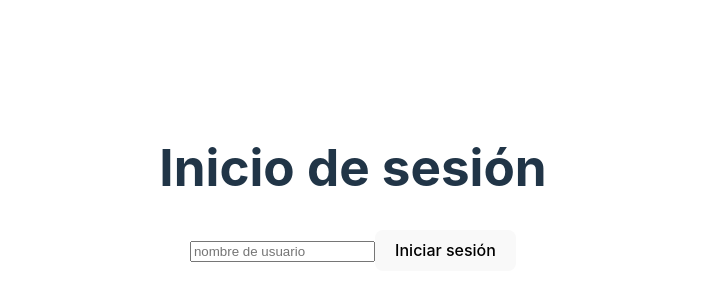
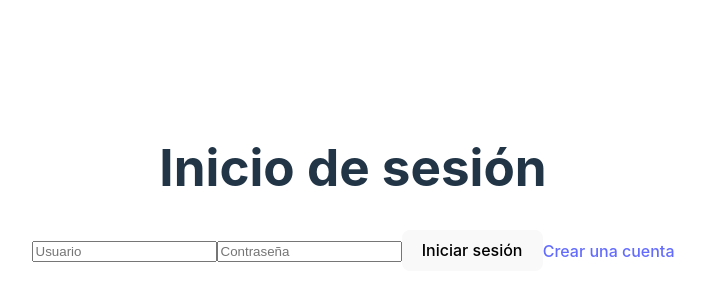
Before and after one commit to AlejandraCondeMendez/pFinalFullStack, a React (Vite) app in the folder frontreact/frontend/: page /iniciosesion in a window 1280 px wide. Shown: the part 212-512 px from the top of the page, without its empty margins (287-992 px from the left). Built offline with nearby package versions, Linux system fonts and the light colour scheme.

Commit message:
ya se encuentra la página de registro hecha. La página de inicio de sesión necesita conectar con el backend para que valide los datos y deje al usuario entrar a la página princiapal.

```diff
--- a/frontreact/frontend/src/pages/InicioSesion.jsx
+++ b/frontreact/frontend/src/pages/InicioSesion.jsx
@@ -1,13 +1,32 @@
 import Input from "../components/Input"
 import Botton from "../components/Botton"
+import { useNavigate } from "react-router-dom"
+import { useRef } from "react"
+import { muestraAlerta } from "../services/alertas"
+
 
 const InicioSesion=()=>{
+
+    const navigate = useNavigate()
+    const usuarioRef = useRef('')
+    const contraRef = useRef('')
+
+    const validarInputI = async()=>{
+        const usuarioVal = usuarioRef.current.value.trim()
+        const contraVal = contraRef.current.value.trim()
+        if (!usuarioVal || !contraVal){
+            muestraAlerta('Porfavor llene los campos vacíos', 'error')
+            return
+        }
+    }
 
     return(
         <>
         <h1>Inicio de sesión</h1>
-        <Input tipo={'text'} nombre={'nombre de usuario'}/>
-        <Botton nombre={'Iniciar sesión'} tipo={'button'}/>
+        <Input tipo={'text'} nombre={'Usuario'} refvali={usuarioRef}/>
+        <Input tipo={'text'} nombre={'Contraseña'}/>
+        <Botton nombre={'Iniciar sesión'} tipo={'button'} evento={validarInputI}/>
+        <a onClick={()=>navigate('/')}>Crear una cuenta</a>
         </>
     )
 }
--- a/frontreact/frontend/src/pages/Registro.jsx
+++ b/frontreact/frontend/src/pages/Registro.jsx
@@ -54,25 +54,23 @@ const Registro = () => {
     y el endpoint registro (BD), el objeto tiene los datos que se van agregar a la BD.*/}
     const postUsuario =async(obj, endpoint)=>{
         await postData(obj, endpoint,"error")
-        // muestraAlerta("Usuario registrado/agregado","success")
     }
-
 
     return (
         <>
         <h1>Crear una cuenta</h1>
         <div>
             <span>Crea un nombre de usuario</span>
-            <Input tipo={'text'} nombre={'usuario'} refvali={nombreReg} valor={nombre} cambio={(e)=> setNombre(e.target.value)}/>
+            <Input tipo={'text'} nombre={'Usuario'} refvali={nombreReg} valor={nombre} cambio={(e)=> setNombre(e.target.value)}/>
             <span>Crea una constraseña</span>
-            <Input tipo={'password'} nombre={'contraseña'} refvali={contraReg} valor={contra} cambio={(e)=>setContra(e.target.value)}/>
+            <Input tipo={'password'} nombre={'Contraseña'} refvali={contraReg} valor={contra} cambio={(e)=>setContra(e.target.value)}/>
             <span>Ingresa un correo</span>
-            <Input tipo={'email'} nombre={'correo electrónico'} refvali={correoReg} valor={correo} cambio={(e)=>setCorreo(e.target.value)}/>
+            <Input tipo={'email'} nombre={'Correo electrónico'} refvali={correoReg} valor={correo} cambio={(e)=>setCorreo(e.target.value)}/>
             <span>ingresa un teléfono</span>
             <i className="fa-solid fa-phone"></i>
-            <Input tipo={'number'} nombre={'número telefónico'} refvali={numeroReg} valor={numero} cambio={(e)=>setNumero(e.target.value)}/>
+            <Input tipo={'number'} nombre={'Número telefónico'} refvali={numeroReg} valor={numero} cambio={(e)=>setNumero(e.target.value)}/>
             <span>ingresa tu ubicacion</span>
-            <Input tipo={'text'} nombre={'ubicacion'} refvali={ubicacionReg} valor={ubicacion} cambio={(e)=>setUbicacion(e.target.value)}/>
+            <Input tipo={'text'} nombre={'Ubicacion'} refvali={ubicacionReg} valor={ubicacion} cambio={(e)=>setUbicacion(e.target.value)}/>
             <Botton nombre={'Registrar'} tipo={'Button'} evento={ValidarInputs}/>
             <a onClick={()=>navigate("/iniciosesion")}>Ir a inicio de sesión</a>
 
```
Also changed, not shown: frontreact/frontend/src/pages/PagPrincipal.jsx (added, +7 -0 lines), 1 other file (tests, documents, lock files or other folders).
